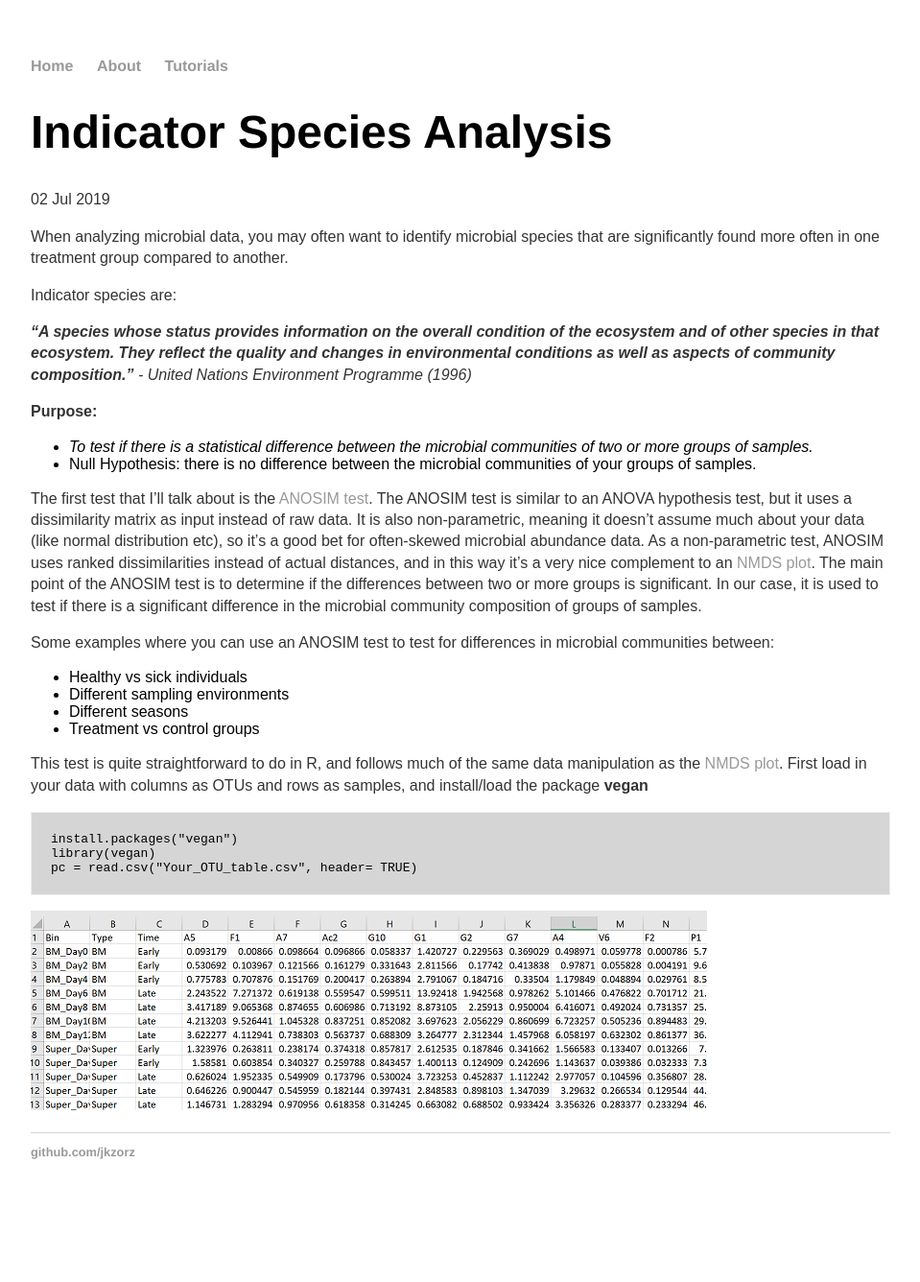
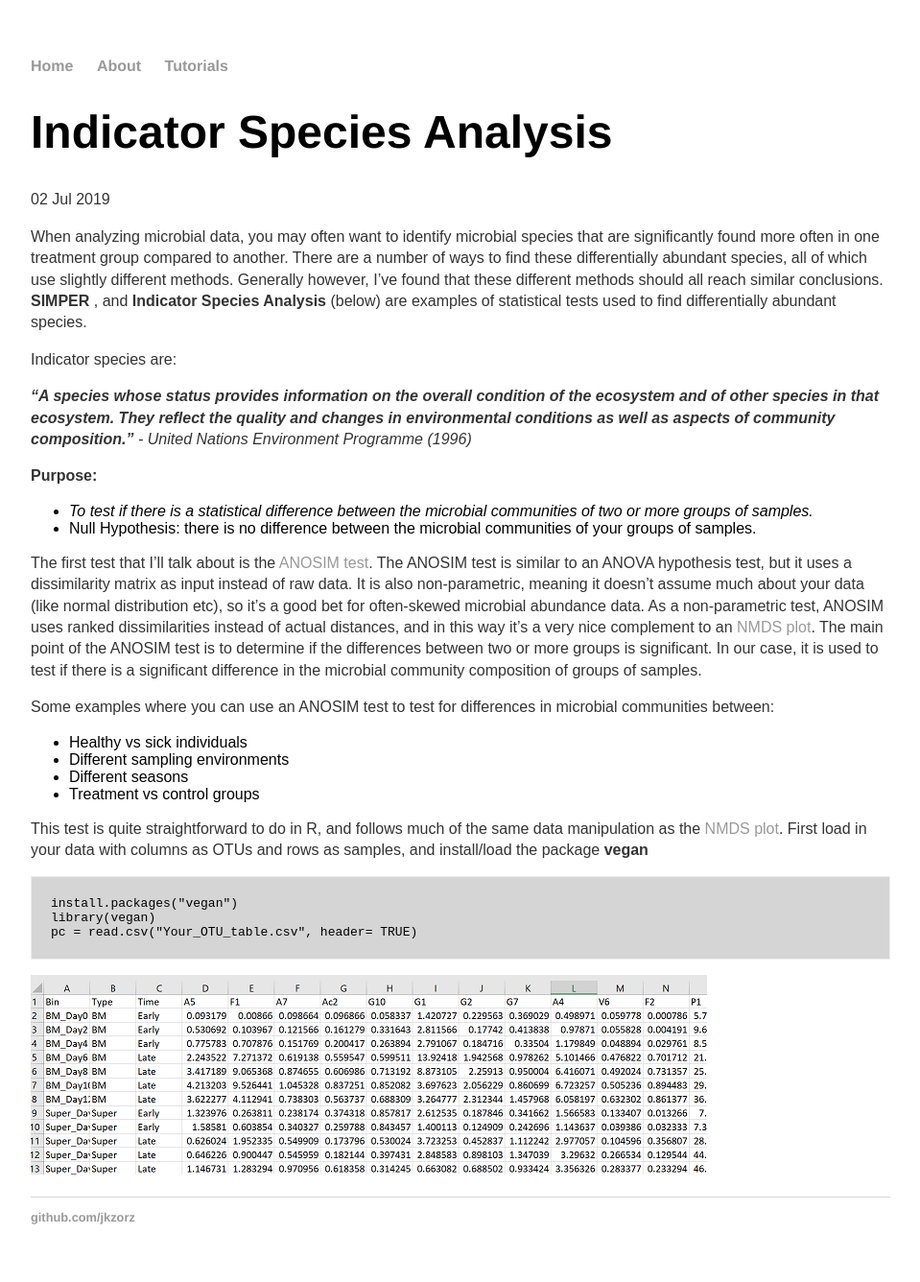
Before and after one commit to jkzorz/jkzorz.github.io, a Jekyll site: the page built from _posts/2019-07-02-Indicator-species-analysis.md, in a window 1280 px wide. Shown: the whole page at 96% size, without its empty margins (160-1119 px from the left). Built offline with Jekyll 4.4.1, drawn with Linux system fonts in a browser that asks for light colours; before the commit the page ends 1268 px from its top, so only the background shows below that.

Commit message:
Update 2019-07-02-Indicator-species-analysis.md

```diff
--- a/_posts/2019-07-02-Indicator-species-analysis.md
+++ b/_posts/2019-07-02-Indicator-species-analysis.md
@@ -4,7 +4,7 @@ title: "Indicator Species Analysis"
 date: 2019-07-02
 ---
 
-When analyzing microbial data, you may often want to identify microbial species that are significantly found more often in one treatment group compared to another.
+When analyzing microbial data, you may often want to identify microbial species that are significantly found more often in one treatment group compared to another.  There are a number of ways to find these differentially abundant species, all of which use slightly different methods. Generally however, I've found that these different methods should all reach similar conclusions. <b> SIMPER </b>, and <b>Indicator Species Analysis</b> (below) are examples of statistical tests used to find differentially abundant species.
 
 
 Indicator species are:
```
